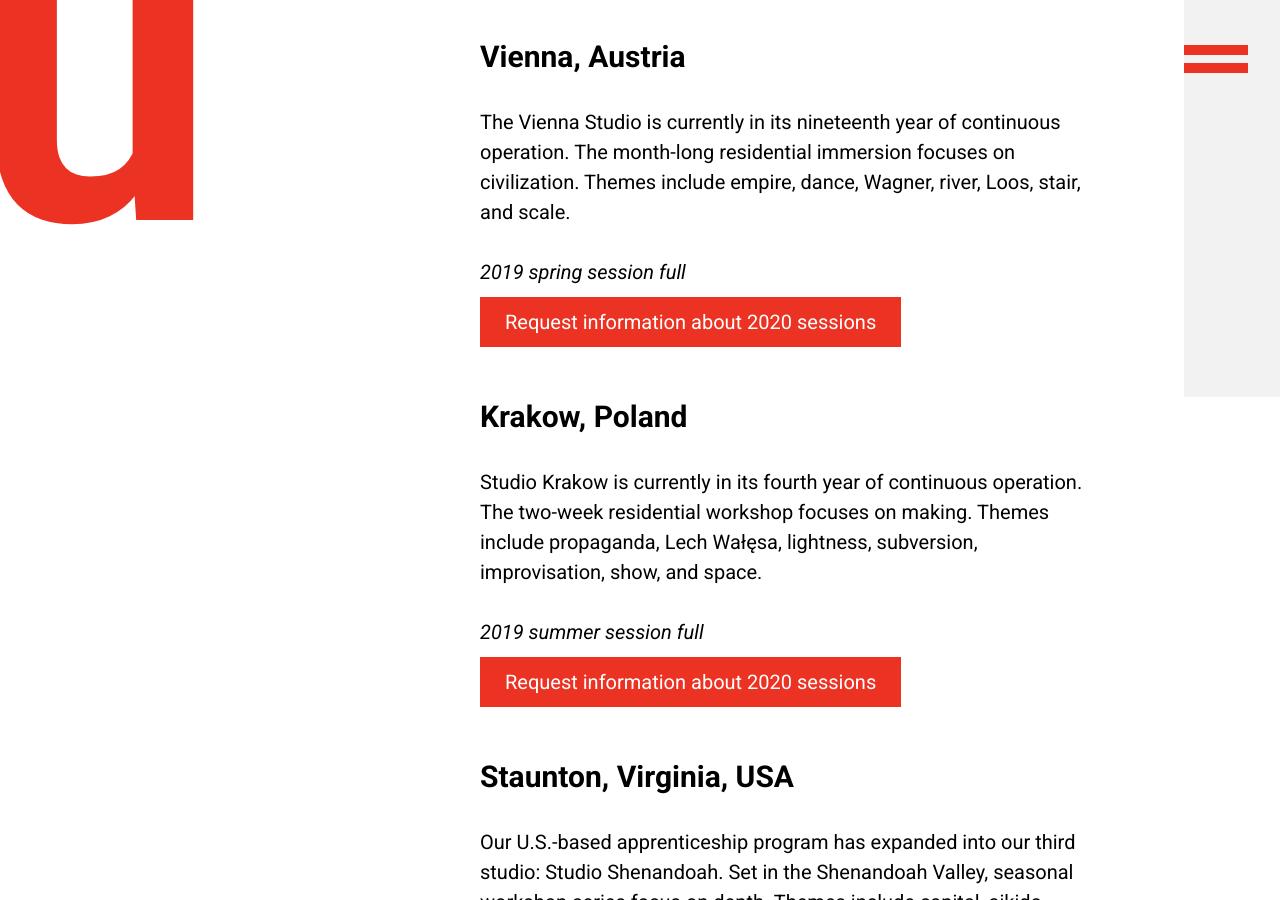
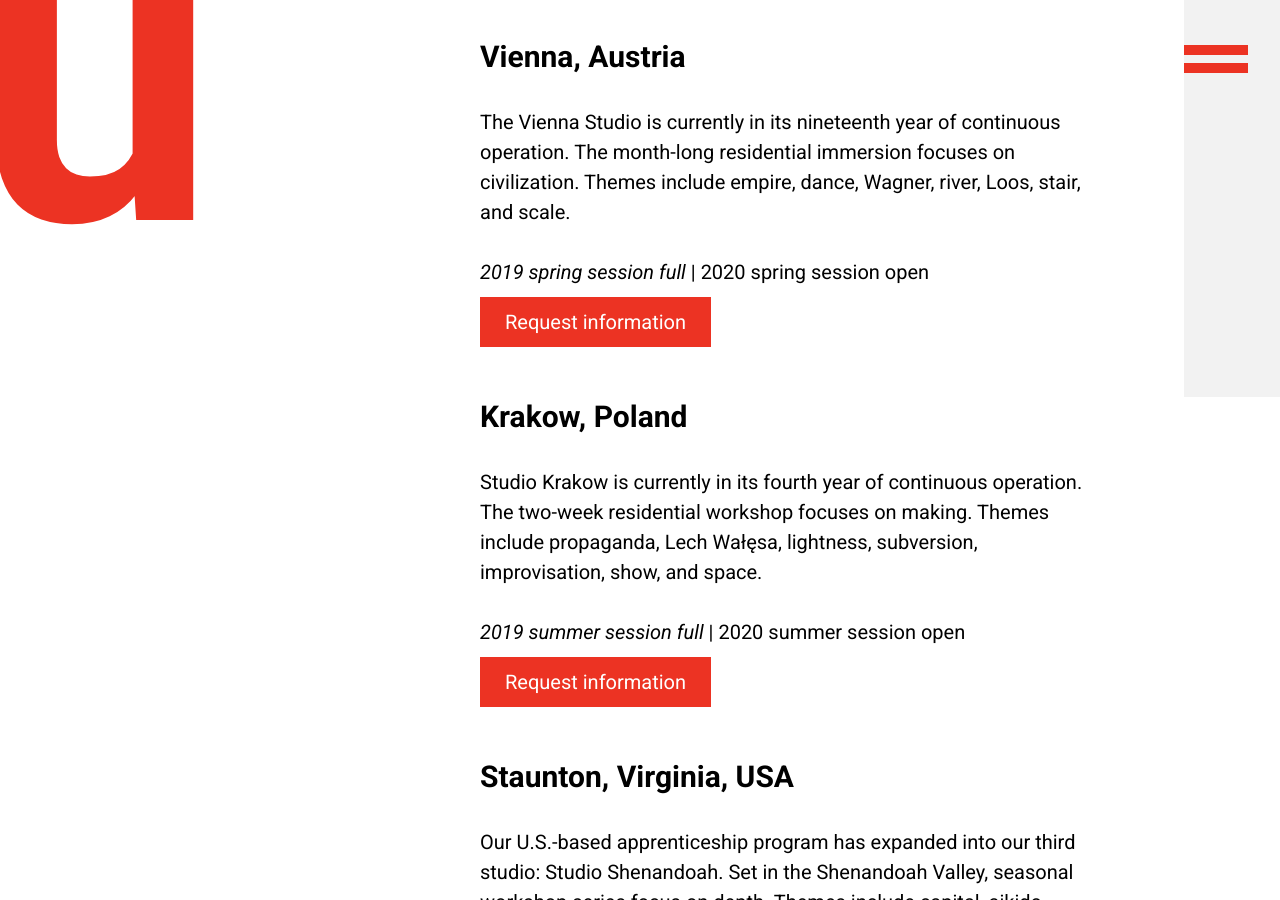
Before and after one commit to umbauschool/umbauschool.github.io, a Jekyll site: the page built from index.md, in a window 1280 px wide and 900 px high, scrolled down 2929 px. Built offline with Jekyll 4.4.1, drawn with Linux system fonts in a browser that asks for light colours; some of the changed text lies outside the part shown.

Commit message:
Update index.md

```diff
--- a/index.md
+++ b/index.md
@@ -30,8 +30,8 @@ We study in Virginia's Shenandoah Valley because it is a jewel of natural abunda
 ## Vienna, Austria
 The Vienna Studio is currently in its nineteenth year of continuous operation. The month-long residential immersion focuses on civilization. Themes include empire, dance, Wagner, river, Loos, stair, and scale.
 
-_2019 spring session full_
-<a class="btn" href="#">Request information about 2020 sessions</a>
+_2019 spring session full_  |  2020 spring session open
+<a class="btn" href="#">Request information</a>
 
 </section>
 
@@ -42,8 +42,8 @@ _2019 spring session full_
 ## Krakow, Poland
 Studio Krakow is currently in its fourth year of continuous operation. The two-week residential workshop focuses on making. Themes include propaganda, Lech Wałęsa, lightness, subversion, improvisation, show, and space.
 
-_2019 summer session full_
-<a class="btn" href="#">Request information about 2020 sessions</a>
+_2019 summer session full_  |  2020 summer session open
+<a class="btn" href="#">Request information</a>
 
 </section>
 
@@ -53,8 +53,8 @@ _2019 summer session full_
 ## Staunton, Virginia, USA
 Our U.S.-based apprenticeship program has expanded into our third studio: Studio Shenandoah. Set in the Shenandoah Valley, seasonal workshop series focus on depth. Themes include capital, aikido, permaculture, equity, and material.
 
-_2019 fall session full_
-<a class="btn" href="#">Request information about 2020 sessions</a>
+_2019 fall session full_  |  2020 winter session open
+<a class="btn" href="#">Request information</a>
 
 </section>
 
```
